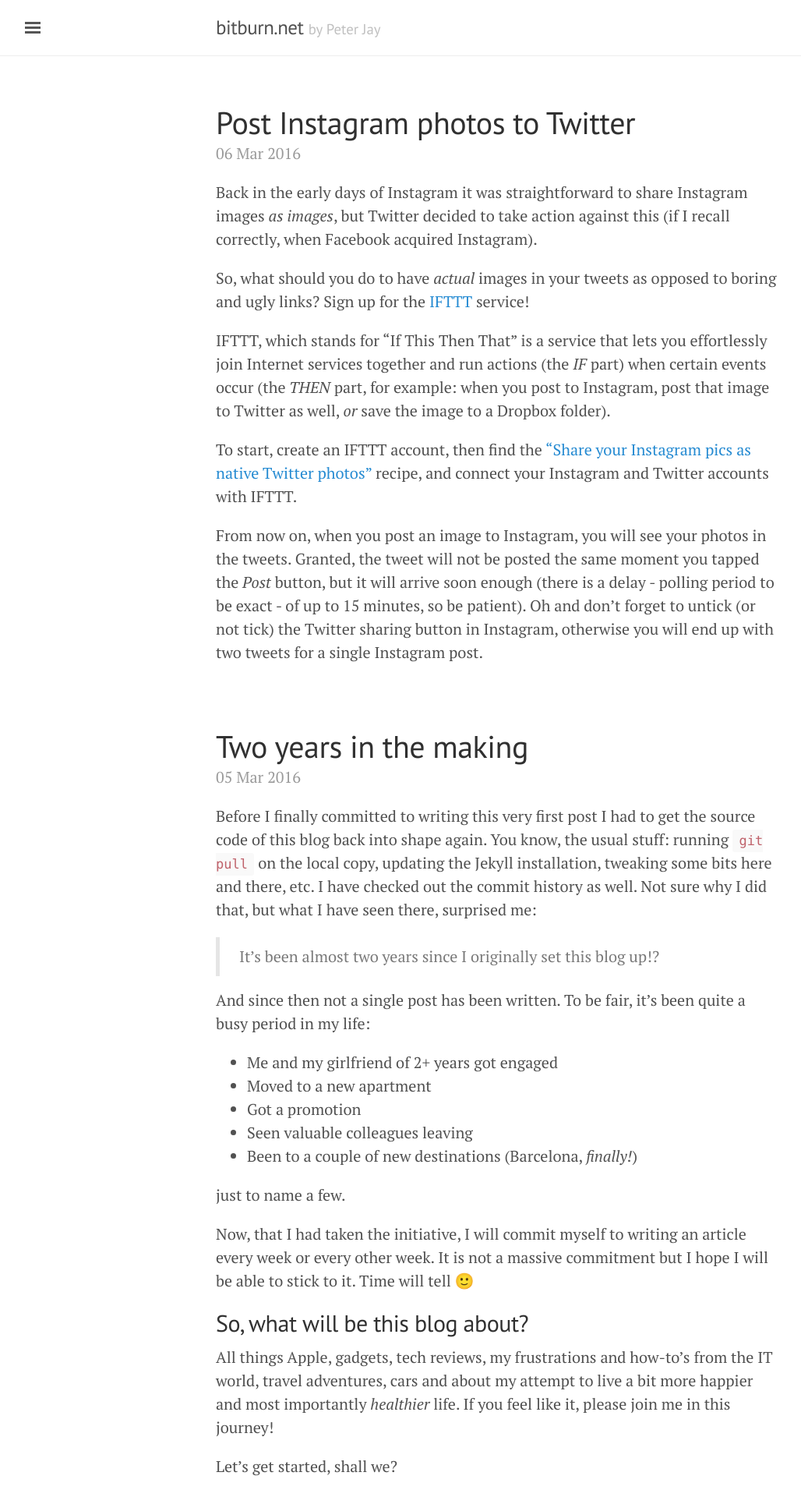
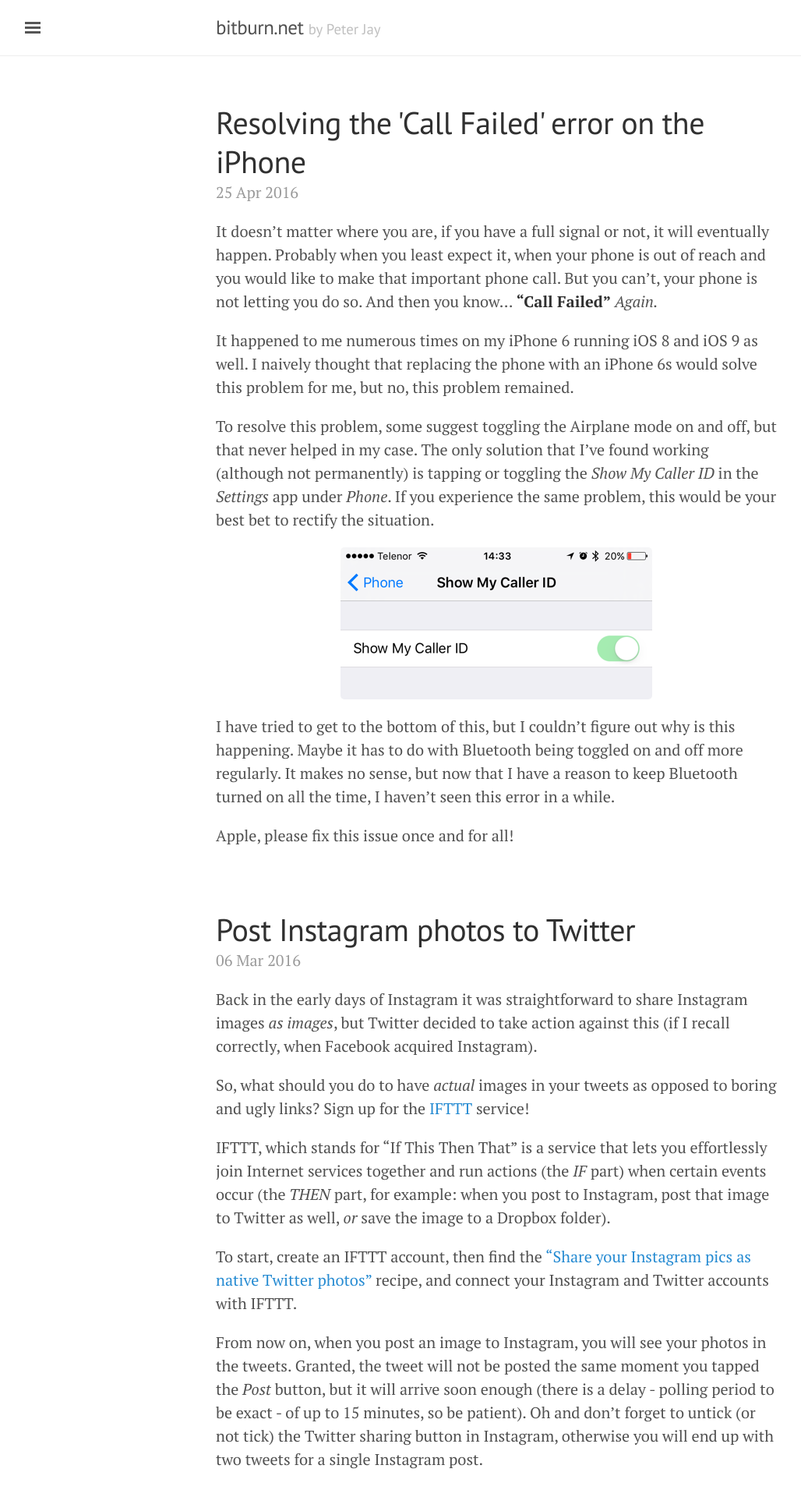
Before and after one commit to peterjay/peterjay.github.io, a Jekyll site: the page built from index.html, in a window 1280 px wide. Shown: the top 1920 px of the page at 78% size, without its empty margins (3-1031 px from the left). Built offline with Jekyll 4.4.1, drawn with Linux system fonts in a browser that asks for light colours; the list of posts is cut into pages by our own code.

Commit message:
iPhone Call Failed post

```diff
--- a/_includes/head.html
+++ b/_includes/head.html
@@ -18,6 +18,7 @@
   <link rel="stylesheet" href="{{ site.baseurl }}public/css/poole.css">
   <link rel="stylesheet" href="{{ site.baseurl }}public/css/syntax.css">
   <link rel="stylesheet" href="{{ site.baseurl }}public/css/lanyon.css">
+  <link rel="stylesheet" href="{{ site.baseurl }}public/css/main.css">
   <link rel="stylesheet" href="//fonts.googleapis.com/css?family=PT+Serif:400,400italic,700%7CPT+Sans:400">
 
   <!-- Icons -->
--- /dev/null
+++ b/_posts/2016-04-25-resolving-the-call-failed-error.md
@@ -0,0 +1,16 @@
+---
+layout: post
+title: Resolving the 'Call Failed' error on the iPhone
+---
+
+It doesn't matter where you are, if you have a full signal or not, it will eventually happen. Probably when you least expect it, when your phone is out of reach and you would like to make that important phone call. But you can't, your phone is not letting you do so. And then you know... **"Call Failed"** _Again._
+
+It happened to me numerous times on my iPhone 6 running iOS 8 and iOS 9 as well. I naively thought that replacing the phone with an iPhone 6s would solve this problem for me, but no, this problem remained.
+
+To resolve this problem, some suggest toggling the Airplane mode on and off, but that never helped in my case. The only solution that I've found working (although not permanently) is tapping or toggling the _Show My Caller ID_ in the _Settings_ app under _Phone_. If you experience the same problem, this would be your best bet to rectify the situation.
+
+![The Show My Caller ID option]({{ site.baseurl }}assets/img/iphone_show_my_caller_id.png "The Show My Caller ID option")
+
+I have tried to get to the bottom of this, but I couldn't figure out why is this happening. Maybe it has to do with Bluetooth being toggled on and off more regularly. It makes no sense, but now that I have a reason to keep Bluetooth turned on all the time, I haven't seen this error in a while.
+
+Apple, please fix this issue once and for all!
--- /dev/null
+++ b/public/css/main.css
@@ -0,0 +1,3 @@
+p img {
+  margin: 0 auto 1rem;
+}
```
Also changed, not shown: assets/img/iphone_show_my_caller_id.png (added).
